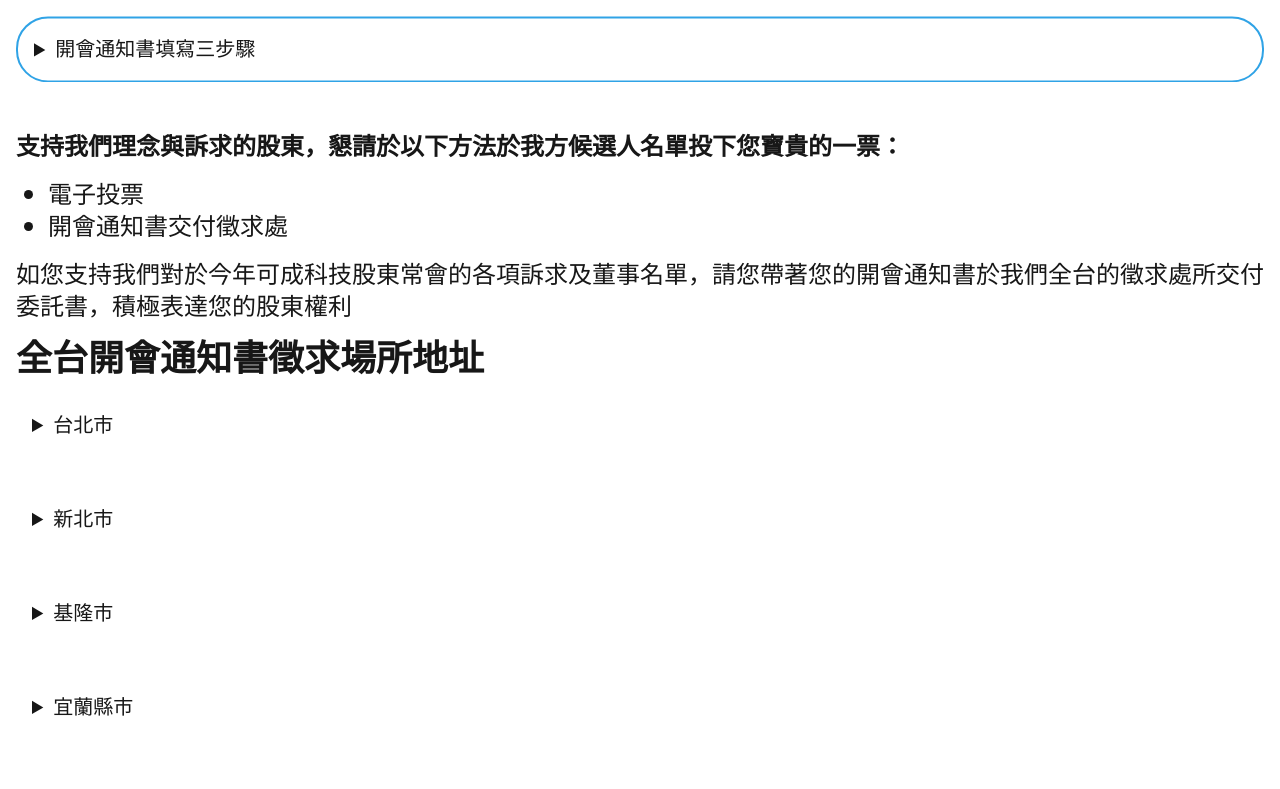
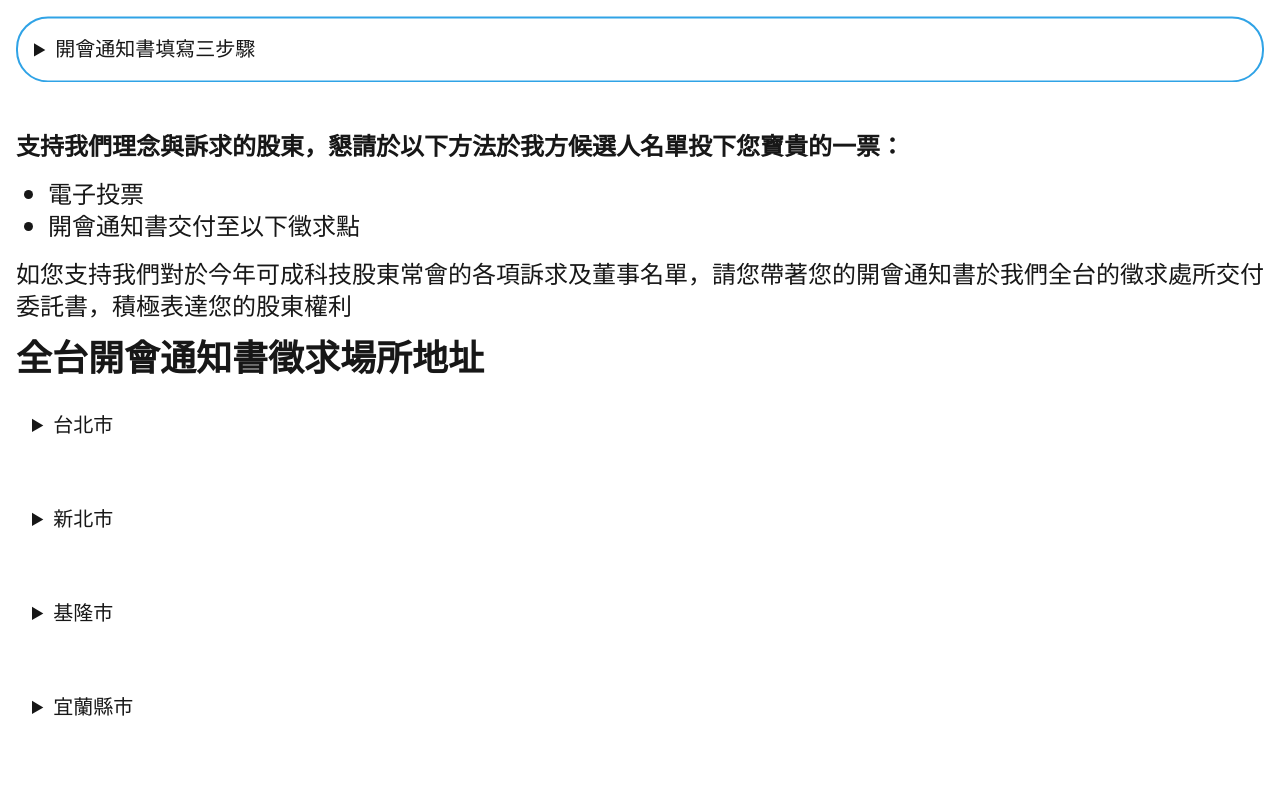
Before and after one commit to yujuiting/makecatcherright, a Next.js app: page /locations in a window 1280 px wide. Shown: the top 789 px of the page. Built offline with nearby package versions, Linux system fonts and the light colour scheme.

Commit message:
Update page.mdx

```diff
--- a/app/locations/page.mdx
+++ b/app/locations/page.mdx
@@ -9,7 +9,7 @@
 <p className='text-2xl my-4'>
 **支持我們理念與訴求的股東，懇請於以下方法於我方候選人名單投下您寶貴的一票：**
 - 電子投票
-- 開會通知書交付徵求處
+- 開會通知書交付至以下徵求點
 
 如您支持我們對於今年可成科技股東常會的各項訴求及董事名單，請您帶著您的開會通知書於我們全台的徵求處所交付委託書，積極表達您的股東權利
 </p>
```
